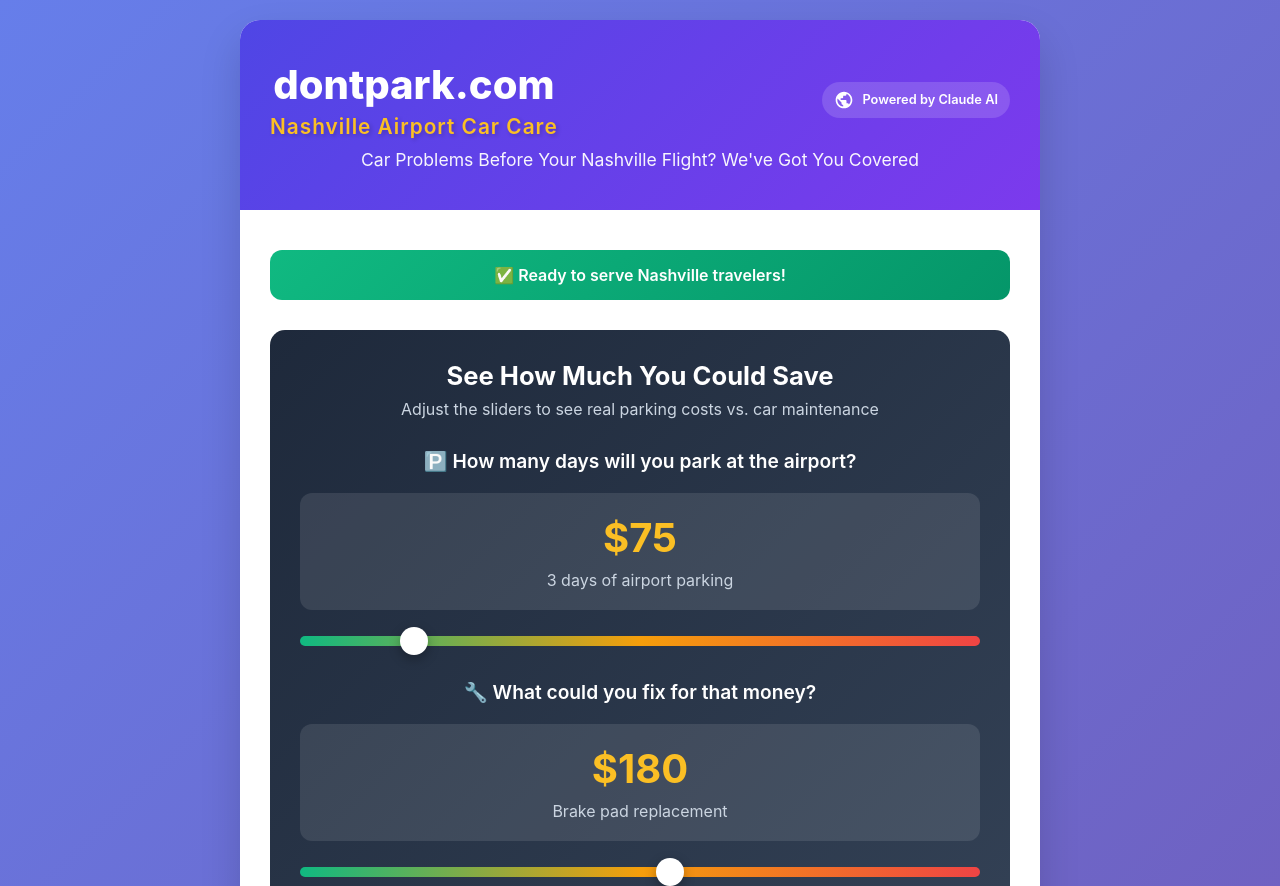
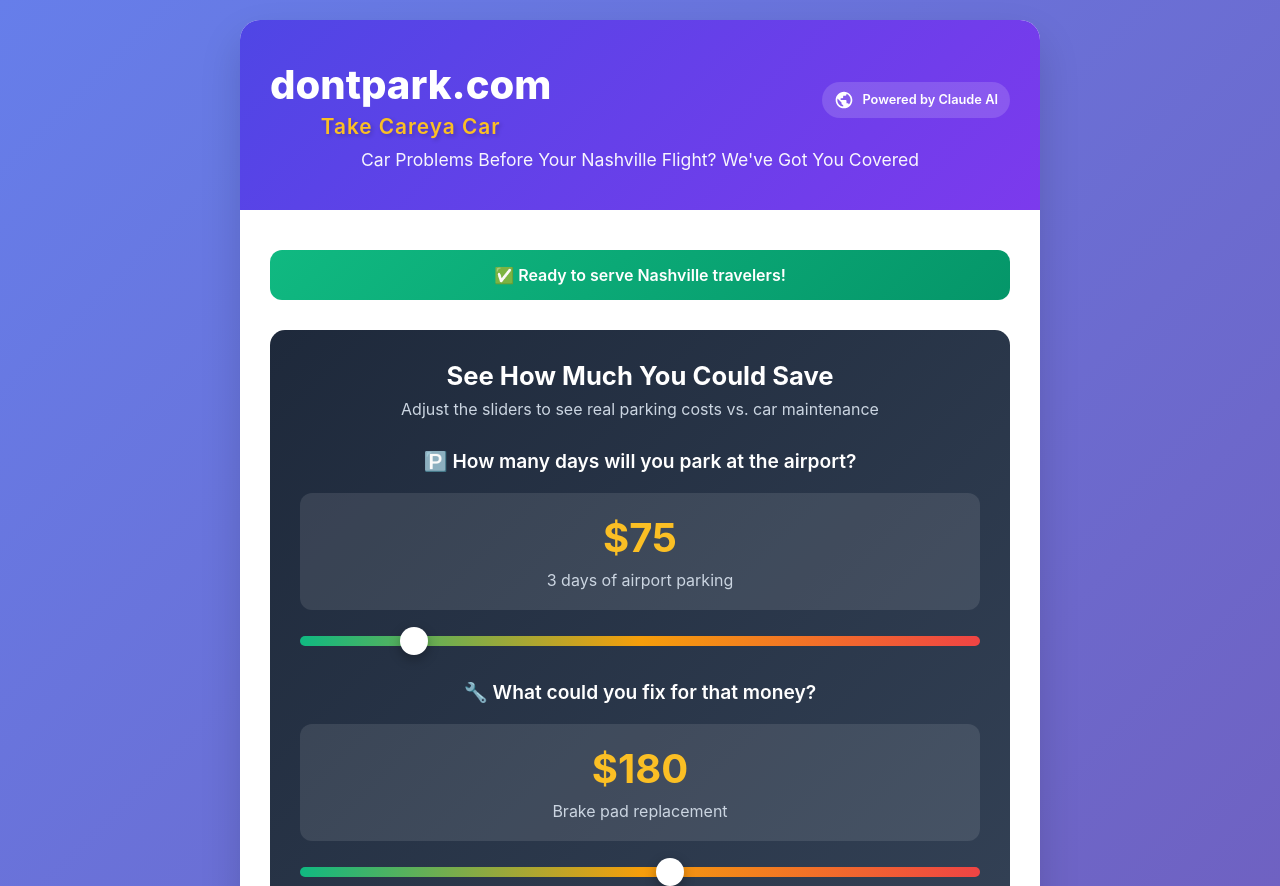
Before and after one commit to tombennin/dontpark-customer, a plain HTML site: page index.html in a window 1280 px wide. Shown: the top 886 px of the page. Drawn offline with Linux system fonts and the light colour scheme.

Commit message:
Update index.html add Take Careya Car as slogan

```diff
--- a/index.html
+++ b/index.html
@@ -357,7 +357,7 @@
             <div class="header-top">
                 <div>
                     <div class="logo">dontpark.com</div>
-                    <div class="slogan">Nashville Airport Car Care</div>
+                    <div class="slogan">Take Careya Car</div>
                 </div>
                 <div class="claude-badge">
                     <svg width="20" height="20" viewBox="0 0 24 24" fill="currentColor" style="color: white;">
```
